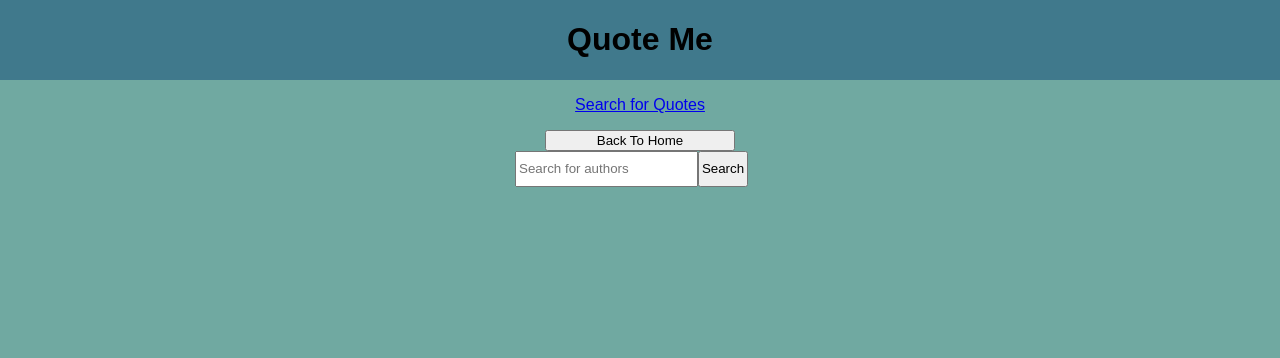
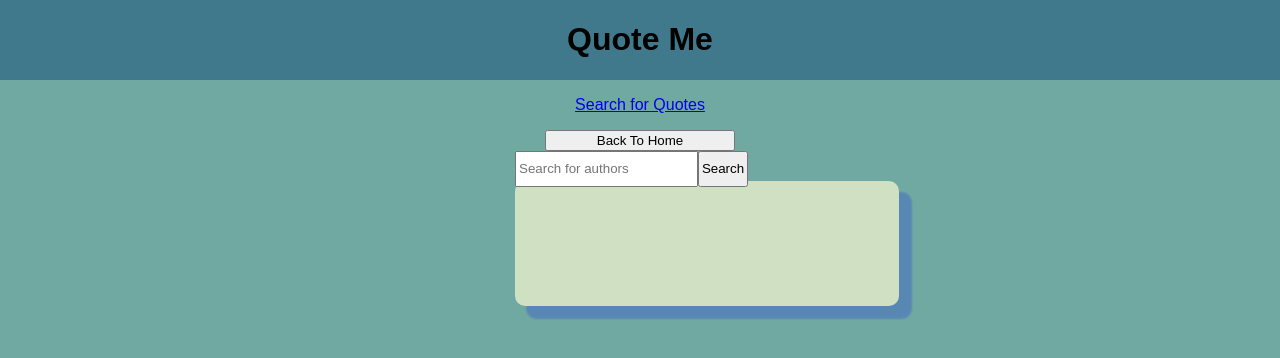
Before and after one commit to arstaffieri/quote-me, a React (Create React App) app in the folder quote-me/: page /searchPage in a window 1280 px wide. Shown: the top 358 px of the page. Built offline with nearby package versions, Linux system fonts and the light colour scheme; no server answers; a web font is replaced by a local one.

Commit message:
Search works as it should

```diff
--- a/quote-me/src/App.js
+++ b/quote-me/src/App.js
@@ -43,7 +43,7 @@ class App extends React.Component {
         <Switch>
           <Route exact path="/" render={() => <Card content={this.state.quote} author={this.state.author}/>}></Route>
           <Route exact path='/searchPage' component={SearchPage}></Route>
-          <Route exact path='/about' component={AboutPage}></Route>
+          {/* <Route exact path='/about' component={AboutPage}></Route> */}
         </Switch>
       </main>
     );
--- a/quote-me/src/Card.js
+++ b/quote-me/src/Card.js
@@ -3,7 +3,7 @@ import './Card.css'
 
 const Card = ({id, author, content }) => {
     return(
-        <div className="card">
+        <div className="card" key={id}>
             <h3>{content}</h3>
             <h4>{author}</h4>
         </div>
--- a/quote-me/src/Search.js
+++ b/quote-me/src/Search.js
@@ -1,5 +1,6 @@
 import React from 'react'
 import './Search.css'
+import Card from './Card'
 
 class Search extends React.Component {
     constructor(props) {
@@ -9,8 +10,8 @@ class Search extends React.Component {
         }
     }
 
-    searchForThings = (searchTerm) => {
-        return fetch(`https://api.quotable.io/search/quotes?query=${searchTerm}`)
+    searchForThings = () => {
+        return fetch(`https://api.quotable.io/search/quotes?query=${this.state.searchTerm}`)
         .then(response => response.json())
         .then(data => {
             console.log(data)
@@ -23,7 +24,6 @@ class Search extends React.Component {
     handleChange = (event) => {
         event.preventDefault();
         this.setState({ searchTerm: event.target.value }, () => {
-          this.searchForThings(this.state.searchTerm);
         });
       };
 
@@ -41,6 +41,7 @@ class Search extends React.Component {
                     />
                         <button className='button' onClick={this.searchForThings}>Search</button>
                 </form>
+                <Card />
             </section>
         )
     }
```
